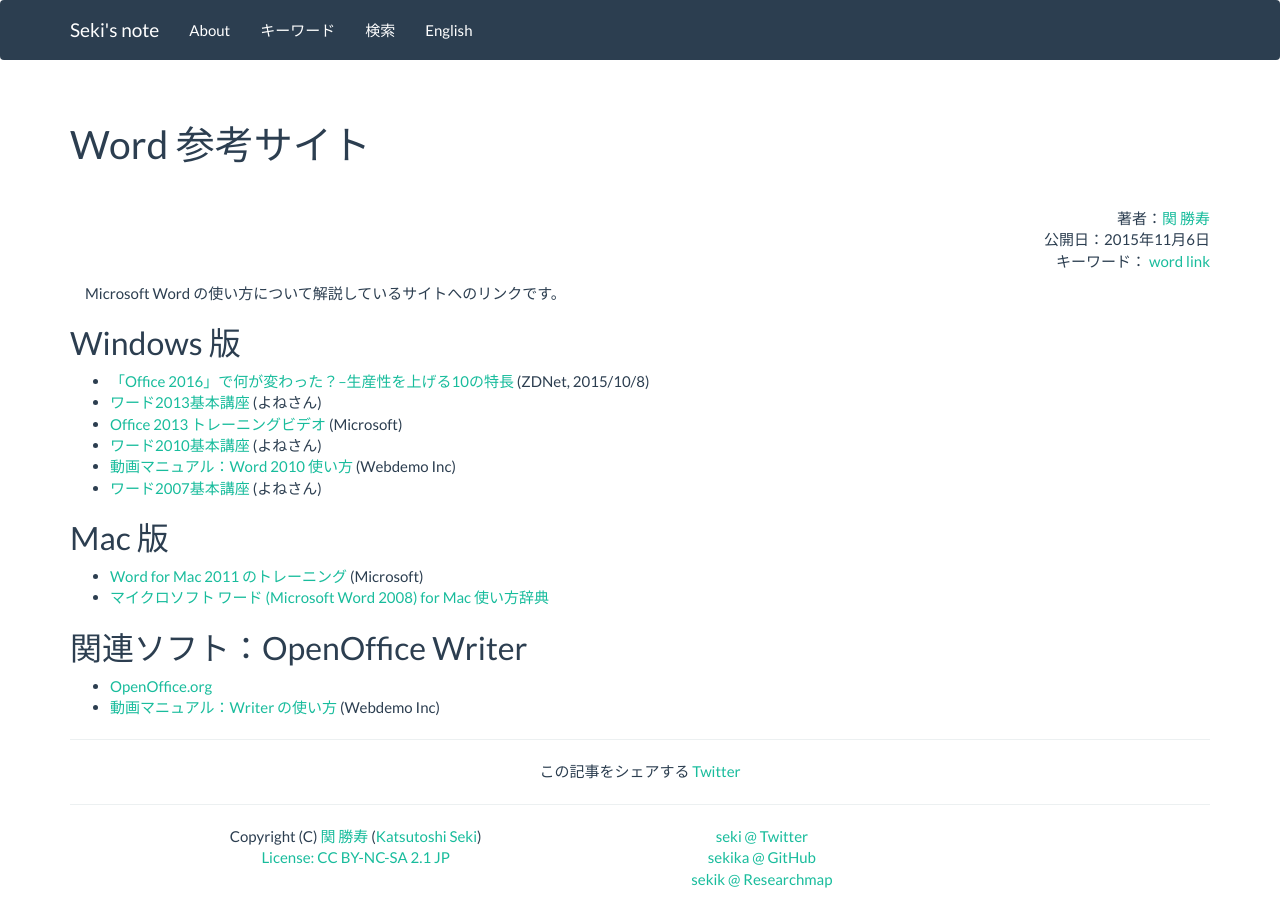
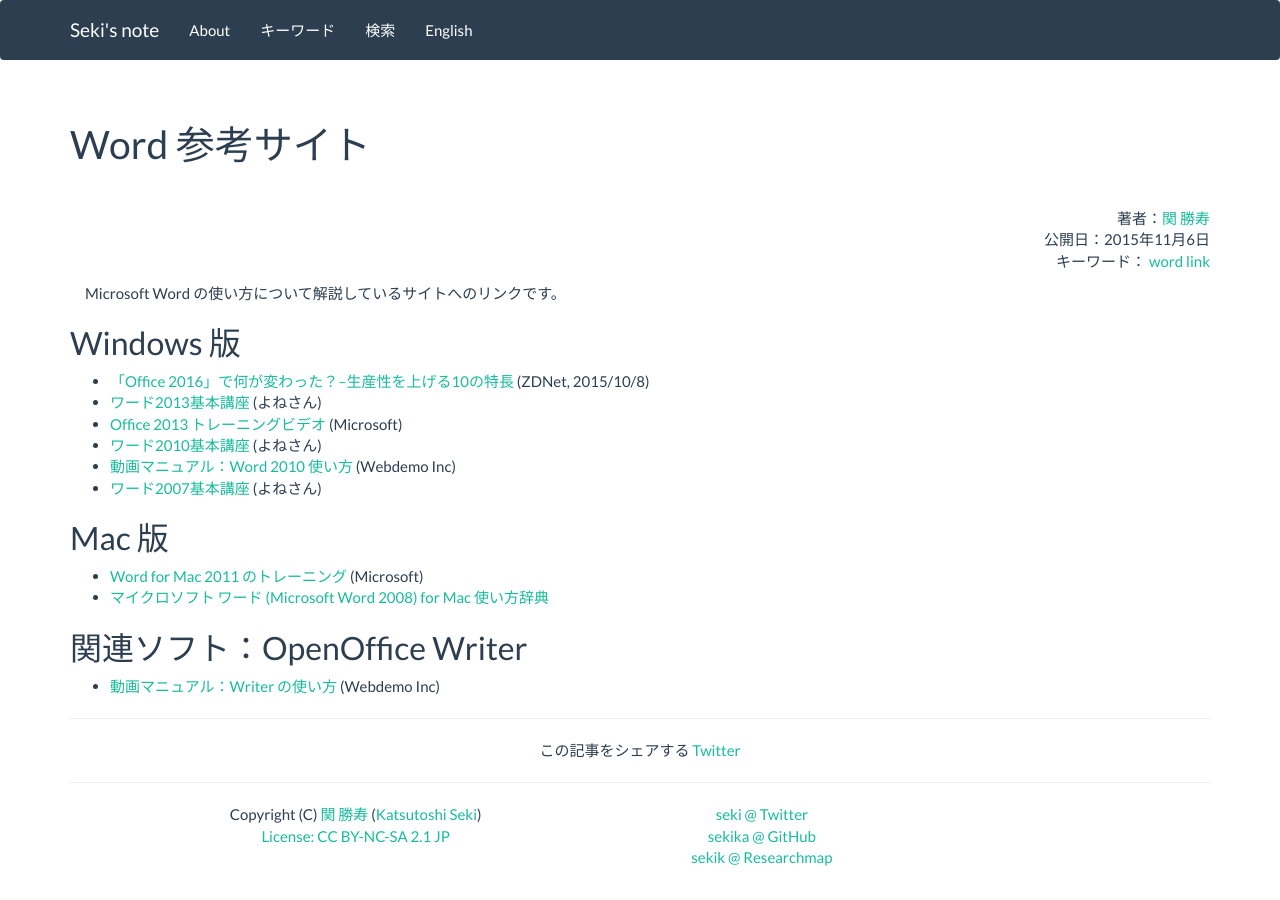
Before and after one commit to sekika/sekika.github.io, a Jekyll site: the page built from _posts/2015-11-06-word-link.md, in a window 1280 px wide. Built offline with Jekyll 4.4.1, drawn with Linux system fonts in a browser that asks for light colours; nearby versions of some CDN libraries; comment, search, counter and statistics services are not loaded.

Commit message:
Moved link

```diff
--- a/_posts/2015-11-06-word-link.md
+++ b/_posts/2015-11-06-word-link.md
@@ -21,5 +21,4 @@
 - [マイクロソフト ワード (Microsoft Word 2008) for Mac 使い方辞典](http://www.openspc2.org/reibun/Microsoft_word2008_for_mac/)
 
 ## 関連ソフト：OpenOffice Writer
-- [OpenOffice.org](http://www.openoffice.org/ja/)
 - [動画マニュアル：Writer の使い方](http://www.dougamanual.com/blog/127/) (Webdemo Inc)
```
Also changed, not shown: _posts/2015-11-10-excel-link.md (+0 -1 lines).
